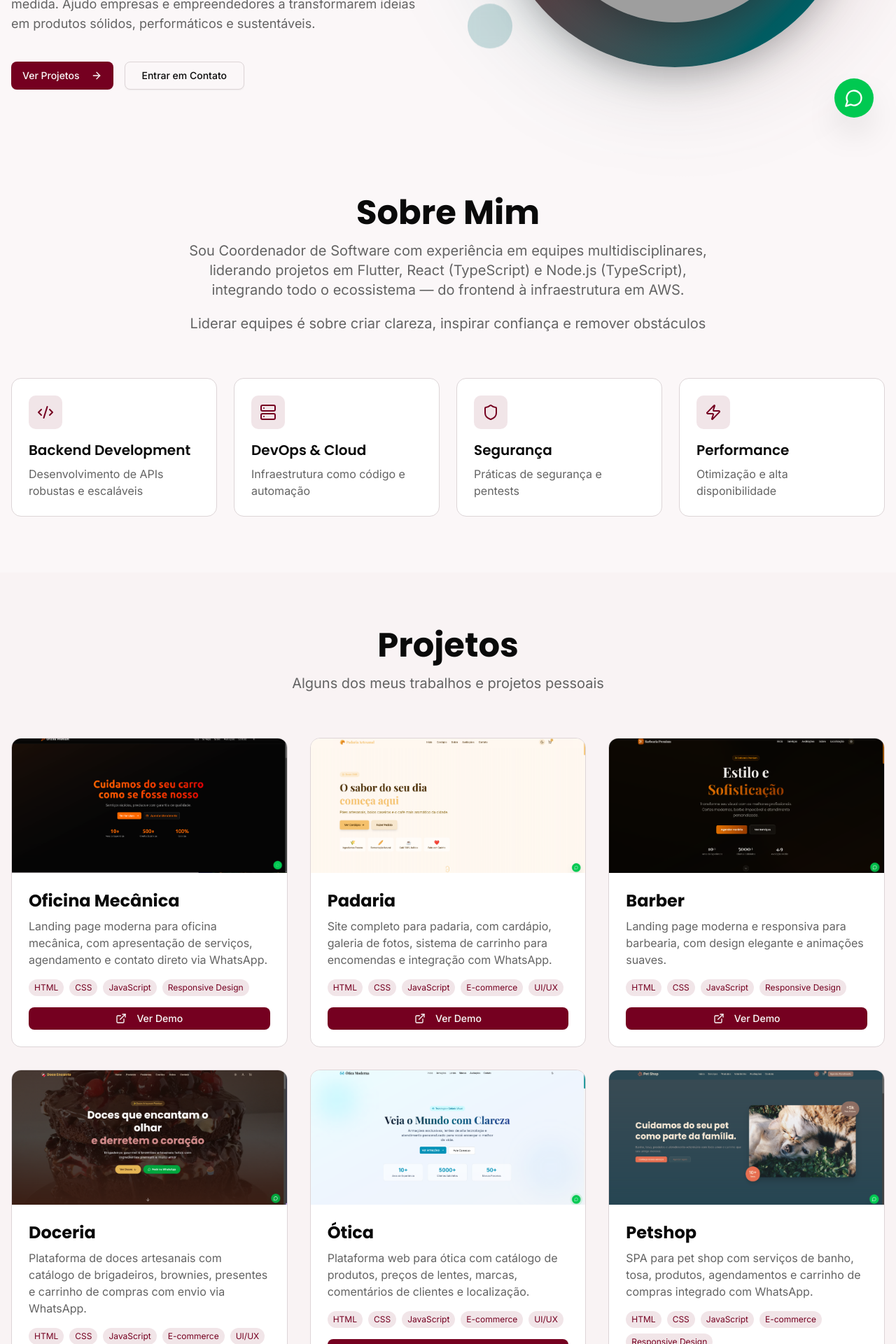
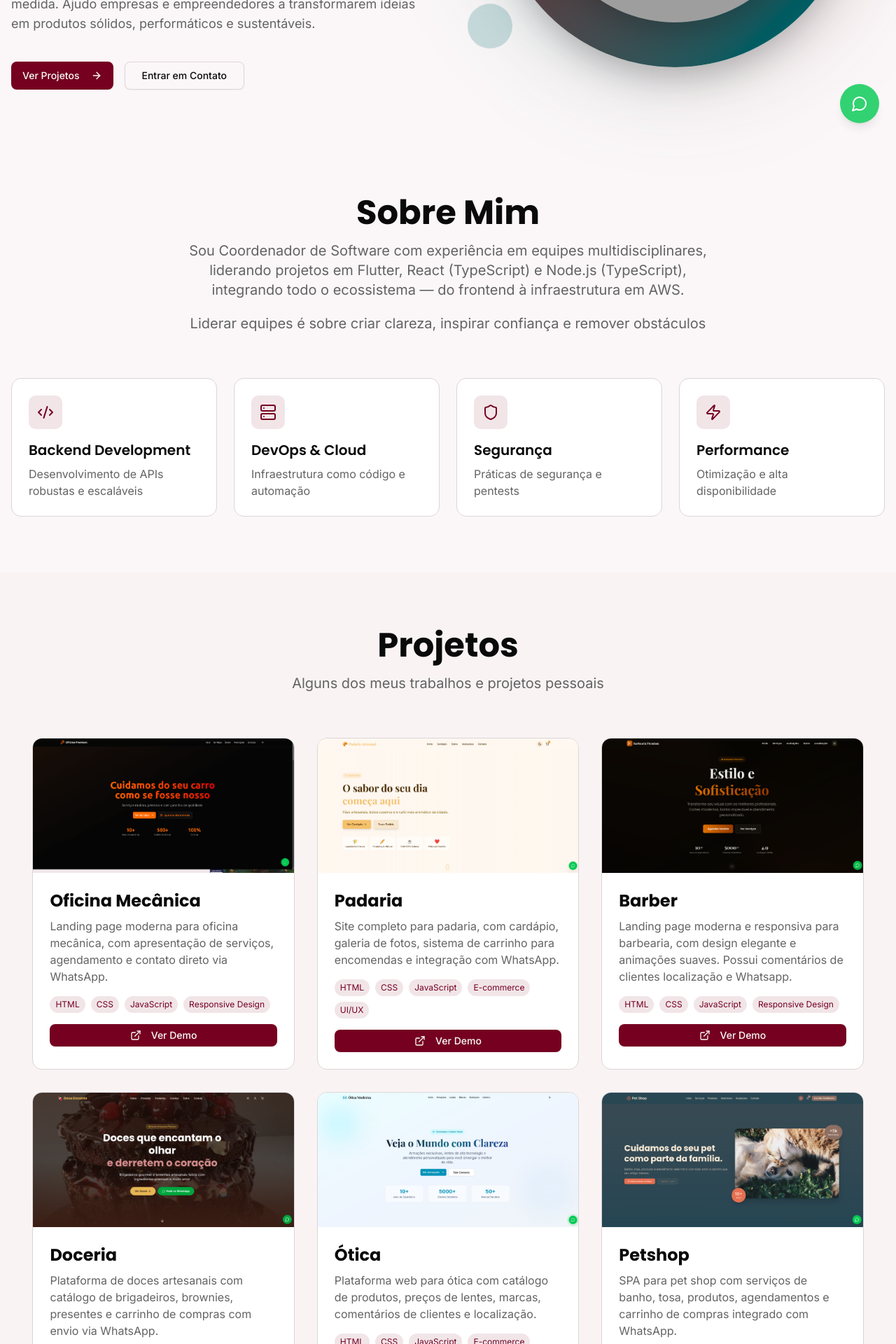
Before and after one commit to renanponick/SPA-portfolio, a React (Vite) app: page / in a window 1280 px wide. Shown: the part 600-2520 px from the top of the page at 70% size. Built offline with nearby package versions, Linux system fonts and the light colour scheme; grey boxes are pictures that could not be loaded.

Commit message:
feat: wtpp button

```diff
--- a/src/App.jsx
+++ b/src/App.jsx
@@ -8,6 +8,7 @@ import Projects from './components/Projects';
 import Contact from './components/Contact';
 import Footer from './components/Footer';
 import './App.css';
+import WhatsAppButton from './components/WhatsAppButton';
 
 function App() {
   return (
@@ -23,6 +24,7 @@ function App() {
           <Contact />
         </main>
         <Footer />
+        <WhatsAppButton />
       </div>
     </ThemeProvider>
   );
--- a/src/components/Contact.jsx
+++ b/src/components/Contact.jsx
@@ -97,21 +97,6 @@ const Contact = () => {
           </motion.div>
         </div>
       </div>
-
-      {/* Floating WhatsApp Button */}
-      <motion.a
-        href="https://wa.me/5547992923380"
-        target="_blank"
-        rel="noopener noreferrer"
-        initial={{ scale: 0 }}
-        animate={{ scale: 1 }}
-        transition={{ delay: 1, type: 'spring' }}
-        whileHover={{ scale: 1.1 }}
-        whileTap={{ scale: 0.95 }}
-        className="fixed bottom-8 right-8 w-14 h-14 bg-green-500 hover:bg-green-600 rounded-full flex items-center justify-center shadow-2xl z-50 transition-colors"
-      >
-        <MessageCircle className="w-7 h-7 text-white" />
-      </motion.a>
     </section>
   );
 };
--- a/src/components/Projects.jsx
+++ b/src/components/Projects.jsx
@@ -30,7 +30,7 @@ const Projects = () => {
     },
     {
       title: "Barber",
-      description: "Landing page moderna e responsiva para barbearia, com design elegante e animações suaves.",
+      description: "Landing page moderna e responsiva para barbearia, com design elegante e animações suaves. Possui comentários de clientes localização e Whatsapp.",
       image: barberCapa,
       technologies: ["HTML", "CSS", "JavaScript", "Responsive Design"],
       liveUrl: "https://renanponick.github.io/SPA-barber/"
@@ -53,7 +53,7 @@ const Projects = () => {
       title: "Petshop",
       description: "SPA para pet shop com serviços de banho, tosa, produtos, agendamentos e carrinho de compras integrado com WhatsApp.",
       image: petshopCapa,
-      technologies: ["HTML", "CSS", "JavaScript", "E-commerce", "Responsive Design"],
+      technologies: ["HTML", "CSS", "JavaScript", "E-commerce", "Responsive"],
       liveUrl: "https://renanponick.github.io/SPA-petshop/"
     },
     {
@@ -67,7 +67,7 @@ const Projects = () => {
       title: "Loja de Celular",
       description: "Loja de celulares e acessórios, com catálogo de produtos, conserto de aparelhos, carrinho de compras e integração com WhatsApp.",
       image: shopcellCapa,
-      technologies: ["HTML", "CSS", "JavaScript", "E-commerce", "Responsive Design"],
+      technologies: ["HTML", "CSS", "JavaScript", "E-commerce", "Responsive"],
       liveUrl: "https://renanponick.github.io/SPA-shopcell/"
     }
   ]
@@ -88,7 +88,7 @@ const Projects = () => {
           </p>
         </motion.div>
 
-        <div className="grid md:grid-cols-2 lg:grid-cols-3 gap-8">
+        <div className="flex flex-wrap justify-center gap-8">
           {projects.map((project, index) => (
             <motion.div
               key={index}
@@ -97,7 +97,7 @@ const Projects = () => {
               viewport={{ once: true }}
               transition={{ duration: 0.5, delay: index * 0.1 }}
               whileHover={{ y: -10 }}
-              className="bg-card border border-border rounded-xl overflow-hidden hover:shadow-2xl transition-all group"
+              className="bg-card border border-border rounded-xl overflow-hidden hover:shadow-2xl transition-all group w-full sm:w-[45%] lg:w-[30%] max-w-[600px]"
             >
               {/* Project Image */}
               <div className="relative h-48 overflow-hidden bg-muted">
--- /dev/null
+++ b/src/components/WhatsAppButton.jsx
@@ -0,0 +1,24 @@
+import React from 'react';
+import { MessageCircle } from 'lucide-react';
+
+const WhatsAppButton = () => {
+  const handleWhatsAppClick = () => {
+    // Número do WhatsApp do Senac (será fornecido pelo Edi)
+    const phoneNumber = '554734316606'; // Placeholder - aguardando número real
+    const message = 'Olá! Estava olhando o site do Senac Hub e gostaria de saber mais informações sobre os cursos do Senac Hub Técnologia.';
+    const whatsappUrl = `https://wa.me/${phoneNumber}?text=${encodeURIComponent(message)}`;
+    window.open(whatsappUrl, '_blank');
+  };
+
+  return (
+    <button
+      onClick={handleWhatsAppClick}
+      className="fixed bottom-6 right-6 z-50 bg-green-500 hover:bg-green-600 text-white rounded-full p-4 shadow-lg transition-all duration-300 hover:scale-110 animate-pulse"
+      aria-label="Falar no WhatsApp"
+    >
+      <MessageCircle className="w-6 h-6" />
+    </button>
+  );
+};
+
+export default WhatsAppButton;
```
